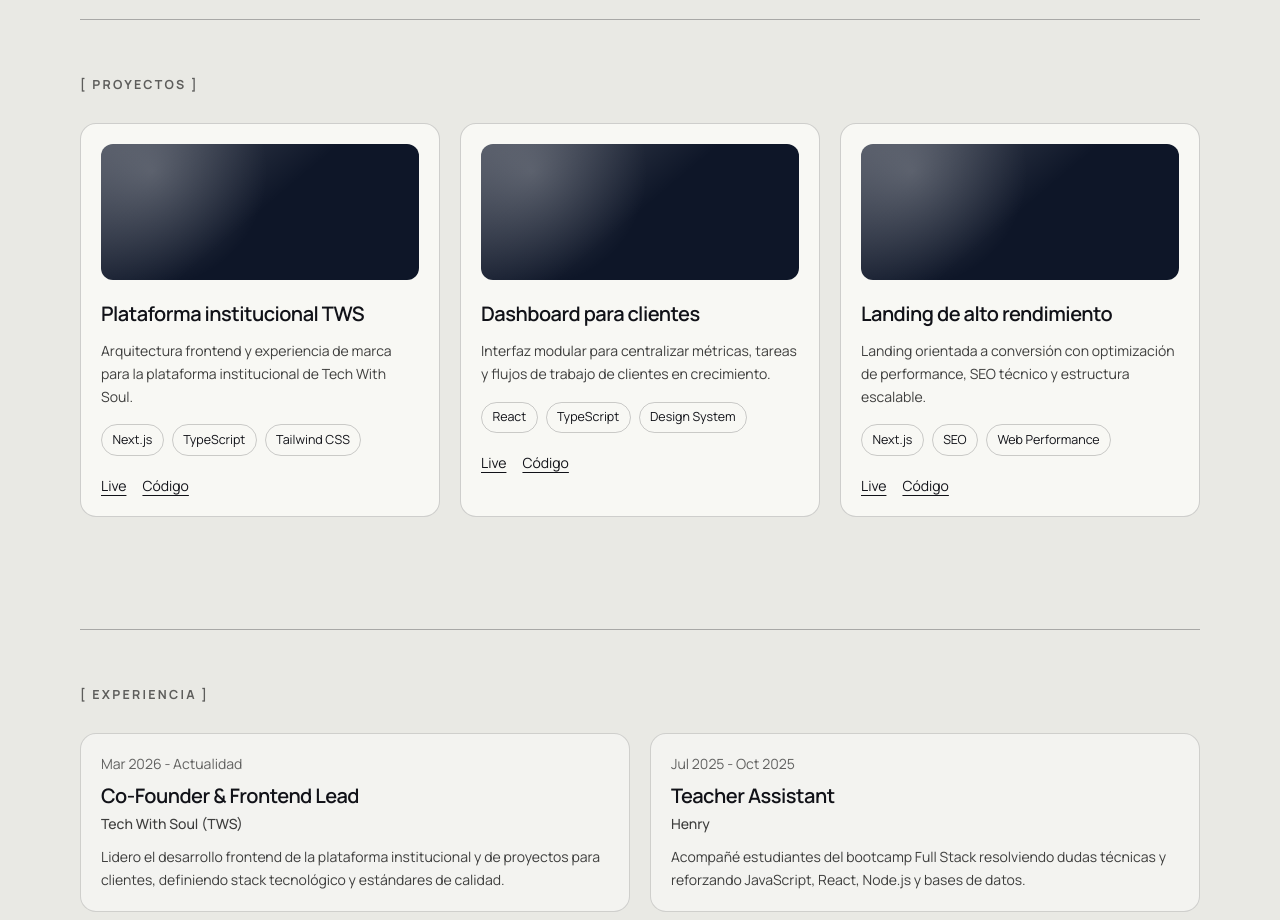
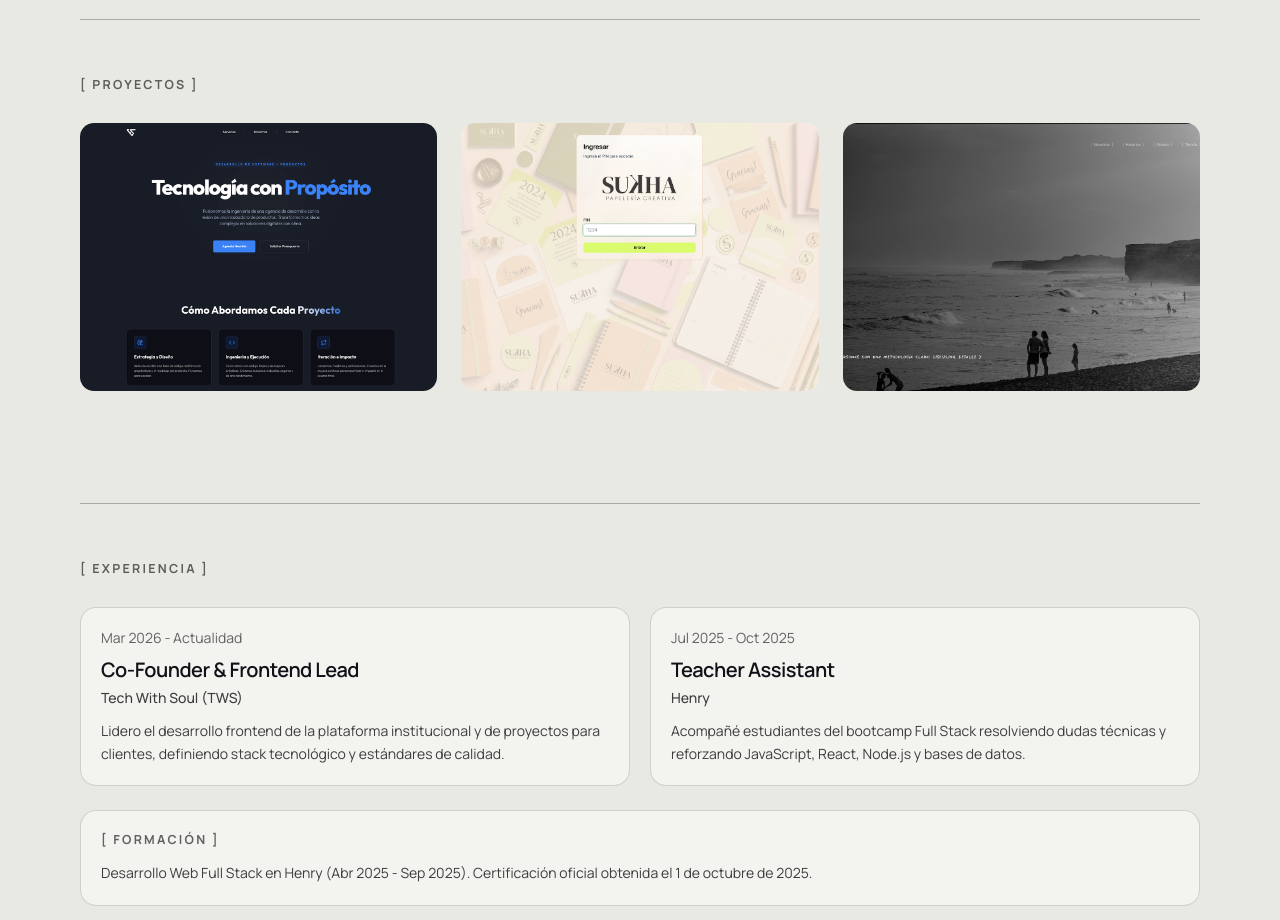
Before and after one commit to MarianoRicoy/Mi-Portfolio, a Next.js app: page / in a window 1280 px wide. Shown: the part 2480-3400 px from the top of the page. Built offline with nearby package versions, Linux system fonts and the light colour scheme.

Commit message:
reemplazar seccion proyectos: flip cards 3D + modal con video y marquee

```diff
--- a/src/app/globals.css
+++ b/src/app/globals.css
@@ -61,10 +61,13 @@ a {
   position: fixed;
   top: 0;
   left: 0;
-  background: rgba(233, 233, 228, 0.75); /* Fondo hueso claro semi-translúcido para fundirse con --background */
-  backdrop-filter: blur(12px) saturate(110%); /* Efecto vidrio (blur) premium muy sutil */
+  background: rgba(233, 233, 228, 0.75);
+  /* Fondo hueso claro semi-translúcido para fundirse con --background */
+  backdrop-filter: blur(12px) saturate(110%);
+  /* Efecto vidrio (blur) premium muy sutil */
   -webkit-backdrop-filter: blur(12px) saturate(110%);
-  border-bottom: 1px solid color-mix(in srgb, var(--foreground) 7%, transparent); /* Línea inferior sutil */
+  border-bottom: 1px solid color-mix(in srgb, var(--foreground) 7%, transparent);
+  /* Línea inferior sutil */
   box-shadow: 0 4px 30px rgba(0, 0, 0, 0.02);
 }
 
@@ -298,6 +301,7 @@ h1.hero-poster-title {
   0% {
     transform: translateX(0);
   }
+
   100% {
     transform: translateX(-100%);
   }
@@ -332,23 +336,190 @@ h1.hero-poster-title {
   text-wrap: pretty;
 }
 
-.project-card {
-  background: color-mix(in srgb, var(--surface) 88%, white);
-  border: 1px solid color-mix(in srgb, var(--line) 18%, transparent);
-  transition: transform 180ms ease, border-color 180ms ease;
+/* ── SECCIÓN PROYECTOS: FLIP CARDS ── */
+
+.proj-flip-card {
+  perspective: 1000px;
+  width: 100%;
+  aspect-ratio: 4 / 3;
 }
 
-.project-card:hover {
-  transform: translateY(-4px);
-  border-color: color-mix(in srgb, var(--line) 40%, transparent);
+.proj-flip-inner {
+  position: relative;
+  width: 100%;
+  height: 100%;
+  transform-style: preserve-3d;
+  transition: transform 0.6s cubic-bezier(0.4, 0, 0.2, 1);
 }
 
-.project-visual {
-  background:
-    linear-gradient(140deg, rgba(255, 255, 255, 0.24), transparent 50%),
-    radial-gradient(circle at 16% 20%, rgba(255, 255, 255, 0.2), transparent 40%),
-    var(--surface-dark);
+.proj-flip-card:hover .proj-flip-inner {
+  transform: rotateY(180deg);
 }
+
+.proj-flip-front,
+.proj-flip-back {
+  position: absolute;
+  inset: 0;
+  border-radius: 0.875rem;
+  overflow: hidden;
+  backface-visibility: hidden;
+  -webkit-backface-visibility: hidden;
+}
+
+.proj-flip-front {
+  background: var(--surface);
+}
+
+.proj-cover-img {
+  width: 100%;
+  height: 100%;
+  object-fit: cover;
+  display: block;
+}
+
+.proj-flip-back {
+  transform: rotateY(180deg);
+  cursor: pointer;
+  display: flex;
+  align-items: center;
+  justify-content: center;
+}
+
+.proj-back-bg {
+  position: absolute;
+  inset: 0;
+  background-size: cover;
+  background-position: center;
+}
+
+.proj-back-overlay {
+  position: absolute;
+  inset: 0;
+  background: rgba(0, 0, 0, 0.58);
+}
+
+.proj-back-title {
+  position: relative;
+  z-index: 1;
+  color: #e9e9e4;
+  font-size: 1.05rem;
+  font-weight: 700;
+  letter-spacing: 0.02em;
+  text-align: center;
+  padding: 0 1.25rem;
+}
+
+/* ── MODAL DE PROYECTO ── */
+
+.proj-modal-overlay {
+  position: fixed;
+  inset: 0;
+  z-index: 200;
+  display: flex;
+  align-items: center;
+  justify-content: center;
+  padding: 1rem;
+  background: rgba(233, 233, 228, 0.82);
+  backdrop-filter: blur(4px);
+  -webkit-backdrop-filter: blur(4px);
+}
+
+.proj-modal-box {
+  position: relative;
+  width: min(860px, 100%);
+  max-height: 90dvh;
+  overflow-y: auto;
+  display: flex;
+  flex-direction: column;
+  gap: 1.25rem;
+  padding: 1.5rem;
+  border-radius: 1.125rem;
+  border: 1px solid rgba(17, 18, 24, 0.1);
+  background: rgba(233, 233, 228, 0.96);
+  box-shadow: 0 24px 60px rgba(0, 0, 0, 0.14);
+}
+
+.proj-modal-close {
+  position: absolute;
+  top: 0.875rem;
+  right: 0.875rem;
+  width: 2rem;
+  height: 2rem;
+  border-radius: 999px;
+  border: 1px solid rgba(17, 18, 24, 0.15);
+  background: rgba(255, 255, 255, 0.6);
+  color: rgba(17, 18, 24, 0.7);
+  font-size: 1.35rem;
+  line-height: 1;
+  cursor: pointer;
+  display: flex;
+  align-items: center;
+  justify-content: center;
+  transition: background 150ms ease, color 150ms ease;
+}
+
+.proj-modal-close:hover {
+  background: rgba(17, 18, 24, 0.1);
+  color: #111218;
+}
+
+.proj-modal-video-wrap {
+  width: 100%;
+  aspect-ratio: 16 / 9;
+  border-radius: 0.75rem;
+  overflow: hidden;
+  background: #000;
+  border: 1px solid rgba(17, 18, 24, 0.1);
+}
+
+.proj-modal-video {
+  width: 100%;
+  height: 100%;
+  object-fit: contain;
+  display: block;
+}
+
+/* ── MARQUEE DEL MODAL ── */
+
+.proj-marquee-wrap {
+  display: flex;
+  overflow: hidden;
+  width: 100%;
+  gap: 0;
+  border-top: 1px solid rgba(17, 18, 24, 0.1);
+  padding-top: 1rem;
+}
+
+.proj-marquee-track {
+  display: flex;
+  flex-shrink: 0;
+  min-width: 100%;
+  gap: 1rem;
+  animation: proj-scroll 22s linear infinite;
+  padding-right: 1rem;
+}
+
+.proj-marquee-item {
+  width: 220px;
+  height: 145px;
+  flex-shrink: 0;
+  border-radius: 0.625rem;
+  overflow: hidden;
+  border: 1px solid rgba(17, 18, 24, 0.1);
+}
+
+.proj-marquee-img {
+  width: 100%;
+  height: 100%;
+  object-fit: cover;
+  display: block;
+}
+
+@keyframes proj-scroll {
+  0%   { transform: translateX(0); }
+  100% { transform: translateX(-100%); }
+}
+
 
 .chip {
   border: 1px solid color-mix(in srgb, var(--line) 20%, transparent);
@@ -356,6 +527,7 @@ h1.hero-poster-title {
   font-size: 0.78rem;
   border-radius: 999px;
 }
+
 
 .contact-panel {
   background:
--- a/src/components/sections/seccion-proyectos.tsx
+++ b/src/components/sections/seccion-proyectos.tsx
@@ -1,37 +1,146 @@
+"use client";
+
+import { useState, useEffect, useRef } from "react";
 import type { ProyectoPortfolio } from "@/types/portfolio";
 
 type SeccionProyectosProps = {
   proyectos: readonly ProyectoPortfolio[];
 };
 
+function ModalProyecto({
+  proyecto,
+  onClose,
+}: {
+  proyecto: ProyectoPortfolio;
+  onClose: () => void;
+}) {
+  const videoRef = useRef<HTMLVideoElement>(null);
+
+  useEffect(() => {
+    const overflowPrevio = document.body.style.overflow;
+    document.body.style.overflow = "hidden";
+
+    const manejarEscape = (e: KeyboardEvent) => {
+      if (e.key === "Escape") onClose();
+    };
+    window.addEventListener("keydown", manejarEscape);
+
+    return () => {
+      document.body.style.overflow = overflowPrevio;
+      window.removeEventListener("keydown", manejarEscape);
+    };
+  }, [onClose]);
+
+  // Duplicar imágenes del marquee para loop continuo sin saltos
+  const imgsMarquee = [
+    ...proyecto.marqueeImages,
+    ...proyecto.marqueeImages,
+    ...proyecto.marqueeImages,
+    ...proyecto.marqueeImages,
+  ];
+
+  return (
+    <div
+      className="proj-modal-overlay"
+      role="presentation"
+      onClick={onClose}
+    >
+      <div
+        className="proj-modal-box"
+        role="dialog"
+        aria-modal="true"
+        aria-label={`Proyecto: ${proyecto.name}`}
+        onClick={(e) => e.stopPropagation()}
+      >
+        {/* Botón cerrar */}
+        <button
+          type="button"
+          className="proj-modal-close"
+          aria-label="Cerrar"
+          onClick={onClose}
+        >
+          ×
+        </button>
+
+        {/* Video */}
+        <div className="proj-modal-video-wrap">
+          <video
+            ref={videoRef}
+            key={proyecto.video}
+            src={proyecto.video}
+            controls
+            autoPlay
+            loop
+            muted
+            playsInline
+            className="proj-modal-video"
+          />
+        </div>
+
+        {/* Marquee */}
+        <div className="proj-marquee-wrap">
+          <div className="proj-marquee-track">
+            {imgsMarquee.map((src, i) => (
+              <div key={i} className="proj-marquee-item">
+                <img src={src} alt="" className="proj-marquee-img" />
+              </div>
+            ))}
+          </div>
+          <div className="proj-marquee-track" aria-hidden="true">
+            {imgsMarquee.map((src, i) => (
+              <div key={i} className="proj-marquee-item">
+                <img src={src} alt="" className="proj-marquee-img" />
+              </div>
+            ))}
+          </div>
+        </div>
+      </div>
+    </div>
+  );
+}
+
 export function SeccionProyectos({ proyectos }: SeccionProyectosProps) {
+  const [abierto, setAbierto] = useState<ProyectoPortfolio | null>(null);
+
   return (
+    <>
       <section id="proyectos" className="line-divider pt-10 md:pt-14">
         <p className="kicker text-black/60">[ Proyectos ]</p>
-      <div className="mt-7 grid gap-5 md:grid-cols-2 xl:grid-cols-3">
+
+        <div className="mt-7 grid gap-6 grid-cols-1 md:grid-cols-3">
           {proyectos.map((proyecto) => (
-          <article key={proyecto.name} className="project-card rounded-2xl p-5">
-            <div className="project-visual h-34 rounded-xl" />
-            <h3 className="mt-5 text-xl font-semibold tracking-tight">{proyecto.name}</h3>
-            <p className="mt-3 text-sm leading-relaxed text-black/75">{proyecto.description}</p>
-            <div className="mt-4 flex flex-wrap gap-2">
-              {proyecto.stack.map((tecnologia) => (
-                <span key={tecnologia} className="chip">
-                  {tecnologia}
-                </span>
-              ))}
+            <div key={proyecto.name} className="proj-flip-card">
+              <div className="proj-flip-inner">
+                {/* Frente */}
+                <div className="proj-flip-front">
+                  <img
+                    src={proyecto.cover}
+                    alt={proyecto.name}
+                    className="proj-cover-img"
+                  />
                 </div>
-            <div className="mt-5 flex gap-4 text-sm">
-              <a href={proyecto.liveUrl} className="underline underline-offset-4">
-                Live
-              </a>
-              <a href={proyecto.repoUrl} className="underline underline-offset-4">
-                Código
-              </a>
+
+                {/* Dorso */}
+                <div
+                  className="proj-flip-back"
+                  onClick={() => setAbierto(proyecto)}
+                >
+                  <div
+                    className="proj-back-bg"
+                    style={{ backgroundImage: `url(${proyecto.cover})` }}
+                  />
+                  <div className="proj-back-overlay" />
+                  <span className="proj-back-title">{proyecto.name}</span>
                 </div>
-          </article>
+              </div>
+            </div>
           ))}
         </div>
       </section>
+
+      {abierto && (
+        <ModalProyecto proyecto={abierto} onClose={() => setAbierto(null)} />
+      )}
+    </>
   );
 }
--- a/src/data/portfolio-es.ts
+++ b/src/data/portfolio-es.ts
@@ -28,28 +28,33 @@ export const portfolioEs = {
   },
   projects: [
     {
-      name: "Plataforma institucional TWS",
-      description:
-        "Arquitectura frontend y experiencia de marca para la plataforma institucional de Tech With Soul.",
-      stack: ["Next.js", "TypeScript", "Tailwind CSS"],
-      liveUrl: "https://www.linkedin.com/in/marianoricoy",
-      repoUrl: "https://github.com/marianoricoy",
+      name: "T W S -Tech With Soul-",
+      cover: "/proyectoUno/fotoUno.png",
+      video: "/proyectoUno/demo tws website.mp4",
+      marqueeImages: [
+        "/proyectoUno/fotoDos.png",
+        "/proyectoUno/fotoTres.png",
+        "/proyectoUno/fotoCuatro.png",
+      ],
     },
     {
-      name: "Dashboard para clientes",
-      description:
-        "Interfaz modular para centralizar métricas, tareas y flujos de trabajo de clientes en crecimiento.",
-      stack: ["React", "TypeScript", "Design System"],
-      liveUrl: "https://www.linkedin.com/in/marianoricoy",
-      repoUrl: "https://github.com/marianoricoy",
+      name: "Sukha - Papeleria Creativa -",
+      cover: "/proyectoDos/fotoUno.png",
+      video: "/proyectoDos/demo sukha website.mp4",
+      marqueeImages: [
+        "/proyectoDos/fotoDos.png",
+        "/proyectoDos/fotoTres.png",
+        "/proyectoDos/fotoCuatro.png",
+      ],
     },
     {
-      name: "Landing de alto rendimiento",
-      description:
-        "Landing orientada a conversión con optimización de performance, SEO técnico y estructura escalable.",
-      stack: ["Next.js", "SEO", "Web Performance"],
-      liveUrl: "https://www.linkedin.com/in/marianoricoy",
-      repoUrl: "https://github.com/marianoricoy",
+      name: "Coral bjj Studio",
+      cover: "/proyectoTres/fotoUno.png",
+      video: "/proyectoTres/demo coral website (online-video-cutter.com).mp4",
+      marqueeImages: [
+        "/proyectoTres/fotoDos.png",
+        "/proyectoTres/fotoTres.png",
+      ],
     },
   ],
   skills: {
--- a/src/types/portfolio.ts
+++ b/src/types/portfolio.ts
@@ -20,10 +20,9 @@ export type SobreMiPortfolio = {
 
 export type ProyectoPortfolio = {
   name: string;
-  description: string;
-  stack: readonly string[];
-  liveUrl: string;
-  repoUrl: string;
+  cover: string;
+  video: string;
+  marqueeImages: readonly string[];
 };
 
 export type HabilidadesPortfolio = {
```
Lines whose indentation alone changed are shown as unchanged.
